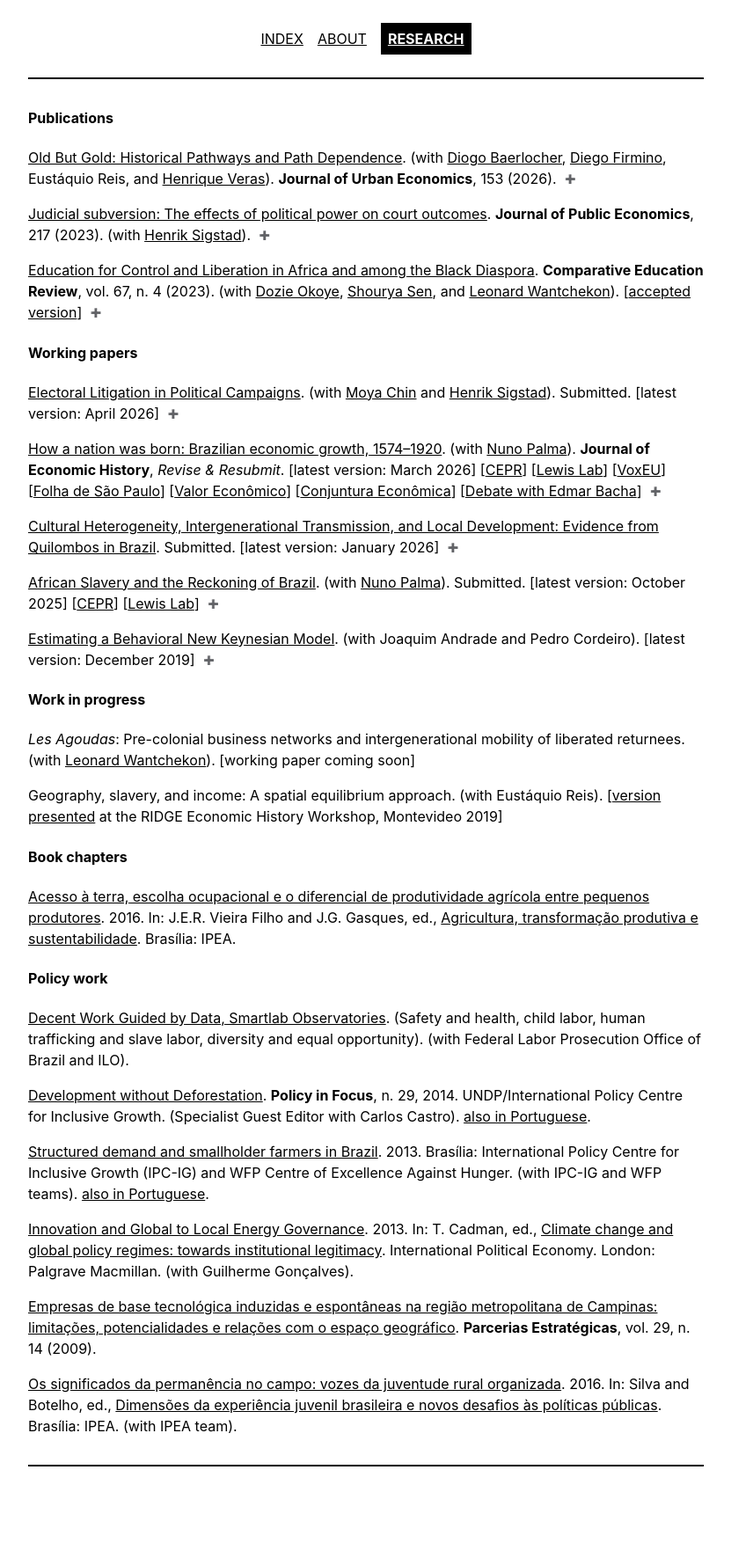
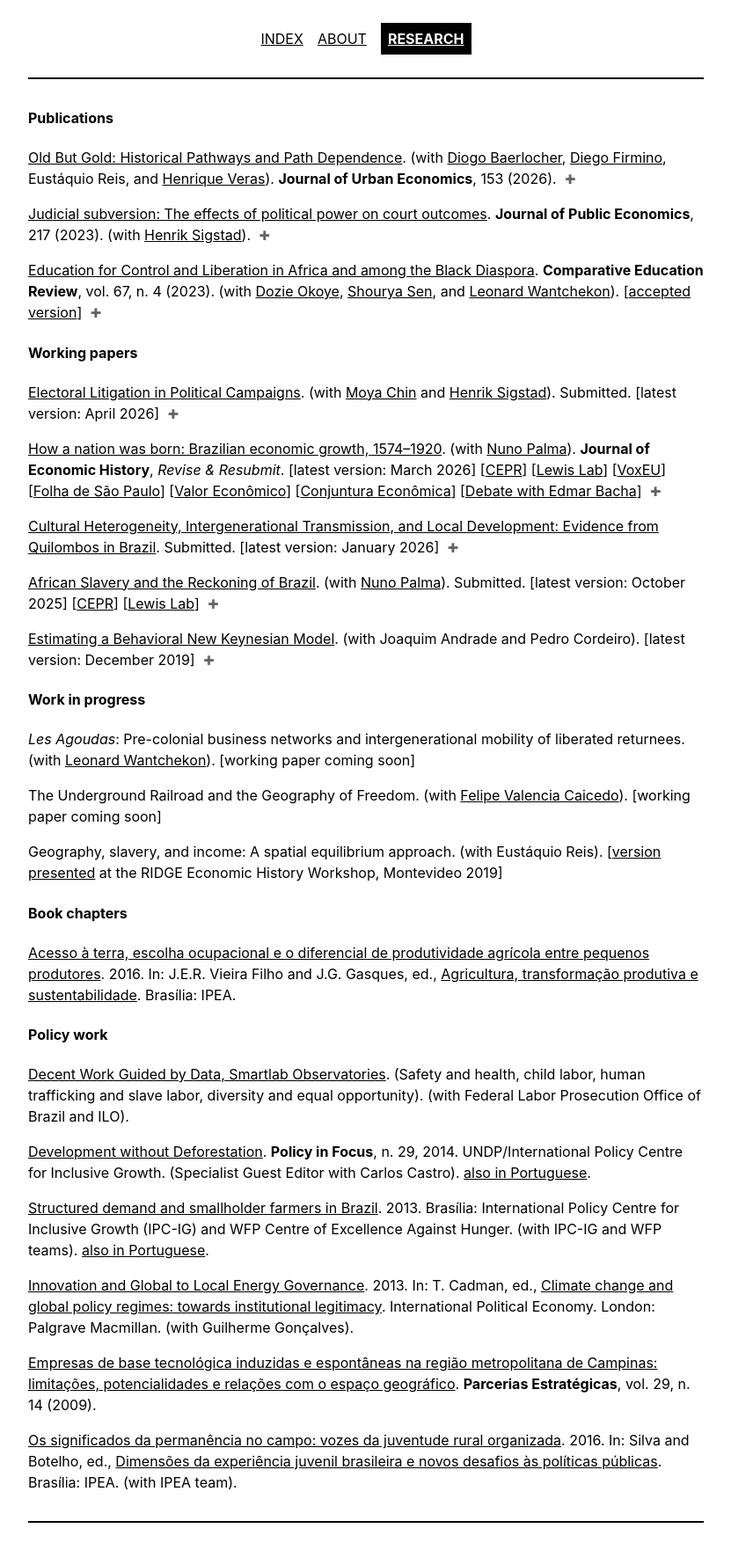
Before and after one commit to gbrlambais/gbrlambais.github.io, a Jekyll site: the page built from _pages/research.md, in a window 1280 px wide. Shown: the whole page at 88% size, without its empty margins (224-1055 px from the left). Built offline with Jekyll 4.4.1, drawn with Linux system fonts in a browser that asks for light colours; before the commit the page ends 1715 px from its top, so only the background shows below that.

Commit message:
fep update

```diff
--- a/_config.yml
+++ b/_config.yml
@@ -1,7 +1,7 @@
 site: Guilherme Lambais
 url: https://gbrlambais.github.io
 title: Guilherme Lambais' website
-description: Marie Skłodowska-Curie Postdoctoral Fellow at the Institute of Social Sciences (ICS), University of Lisbon.
+description: Assistant Professor, School of Economics and Management (FEP), University of Porto.
 twitter:
   username: yourusername
   card: summary
--- a/_pages/research.md
+++ b/_pages/research.md
@@ -63,6 +63,8 @@ This paper analyzes identiﬁcation issues of a behavorial New Keynesian model a
 
 *Les Agoudas*: Pre-colonial business networks and intergenerational mobility of liberated returnees. (with [Leonard Wantchekon](https://scholar.princeton.edu/lwantche){:target="_blank"}). [working paper coming soon]
 
+The Underground Railroad and the Geography of Freedom. (with [Felipe Valencia Caicedo](https://sites.google.com/site/felipev84/){:target="_blank"}). [working paper coming soon]
+
 [//]: # Corruption and Impunity. (with Ricardo Prioste and [Henrik Sigstad](https://hsigstad.github.io){:target="_blank"}).
 [//]: # Judicial Connections. (with [Diogo Britto](https://sites.google.com/site/diogobrittoecon/){:target="_blank"}, [Breno Sampaio](https://sites.google.com/view/brenosampaio/){:target="_blank"}, [Henrik Sigstad](https://hsigstad.github.io){:target="_blank"}, and [Alexandre Fonseca](https://sites.google.com/view/alexandrefonseca/home){:target="_blank"}).
 Geography, slavery, and income: A spatial equilibrium approach. (with Eustáquio Reis). [[version presented](https://gbrlambais.github.io/income1870_ridge.pdf){:target="_blank"} at the RIDGE Economic History Workshop, Montevideo 2019]
```
